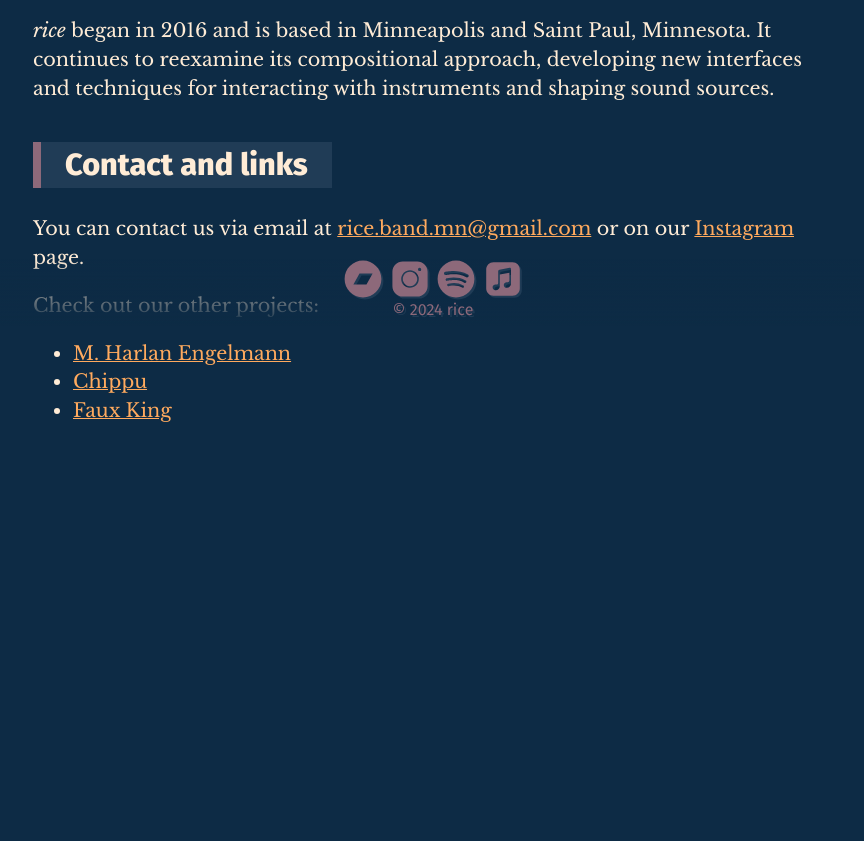
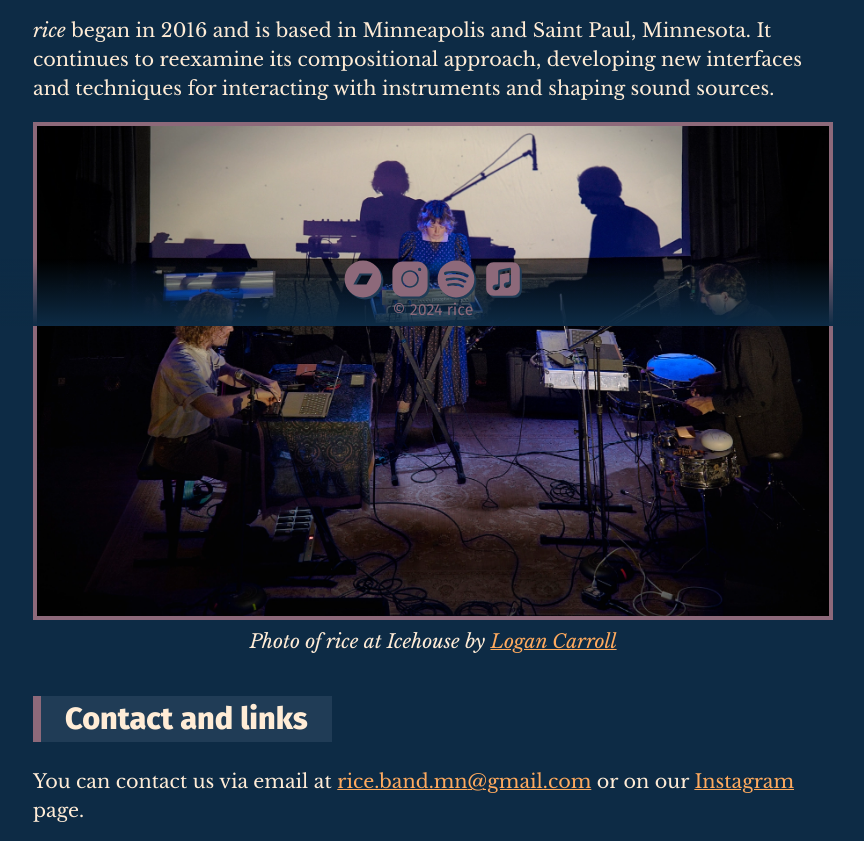
Before and after one commit to vinegar-tom/rice-homepage, an Eleventy site: page src/about.njk in a window 1280 px wide. Shown: the part 474-1315 px from the top of the page, without its empty margins (207-1071 px from the left). Before the commit the page ends 995 px from the top, so only its background shows below. Built offline with nearby package versions, Linux system fonts and the light colour scheme; Eleventy itself is replaced by a stand-in of ours; files that its build step writes are made by us from their sources.

Commit message:
Add band photo

```diff
--- a/src/about.njk
+++ b/src/about.njk
@@ -17,6 +17,14 @@ css: [
 
   <p><i>rice</i> began in 2016 and is based in Minneapolis and Saint Paul, Minnesota. It continues to reexamine its compositional approach, developing new interfaces and techniques for interacting with instruments and shaping sound sources.</p>
 
+  <figure>
+    <picture>
+      <source srcset="/images/rice-band-icehouse.webp" type="image/webp">
+      <img class="full-img" src="/images/rice-band-icehouse.jpg" alt="The three musicians of rice performing on stage at Icehouse">
+    </picture>
+    <figcaption>Photo of rice at Icehouse by <a href="https://www.instagram.com/loganccarroll/" title="Logan Carroll on Instagram" target="_blank">Logan Carroll</a></figcaption>
+  </figure>
+
   <h2><span>Contact and links</span></h2>
 
   <p>You can contact us via email at <a href="mailto:%72%69%63%65%2E%62%61%6E%64%2E%6D%6E%40%67%6D%61%69%6C%2E%63%6F%6D">rice.band.mn<span class="email-obfuscation">blah</span>@gmail.com</a> or on our <a href="https://www.instagram.com/rice.band" title="rice Instagram" target="_blank">Instagram</a> page.</p>
--- a/src/styles/about.css
+++ b/src/styles/about.css
@@ -35,7 +35,8 @@ h2 {
 }
 
 main p,
-main li {
+main li,
+main figcaption {
   font-size: calc(1rem + 0.25vw);
   font-family: 'Libre Baskerville', serif;
 }
@@ -50,6 +51,21 @@ nav {
 
 strong {
   color: var(--gold);
+}
+
+.full-img {
+  max-width: calc(100% - 8px);
+  border: 4px solid var(--pink)
+}
+
+figure {
+  margin-inline: 0;
+  margin-block: 1rem;
+}
+
+figcaption {
+  text-align: center;
+  font-style: italic;
 }
 
 /* || Shows */
```
Also changed, not shown: src/images/rice-band-icehouse.jpg (added), src/images/rice-band-icehouse.webp (added).
